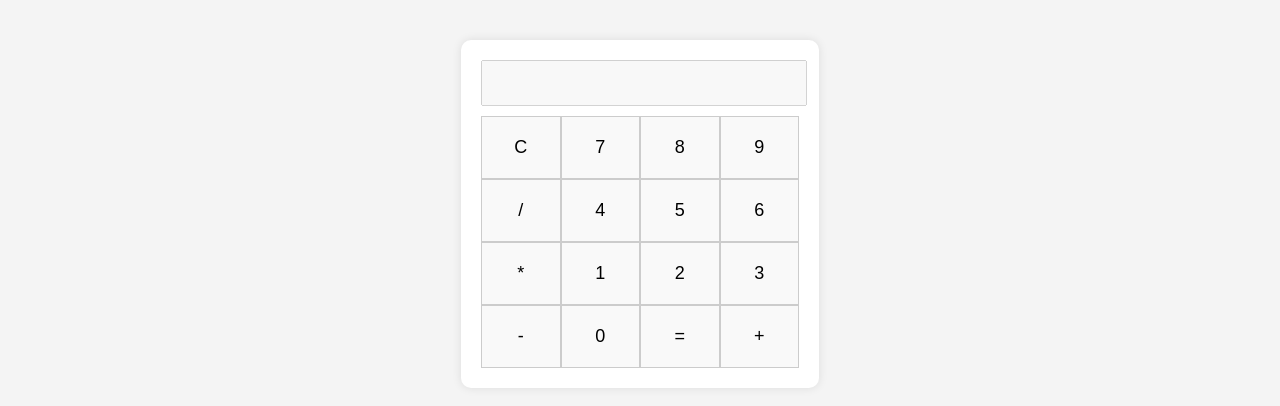
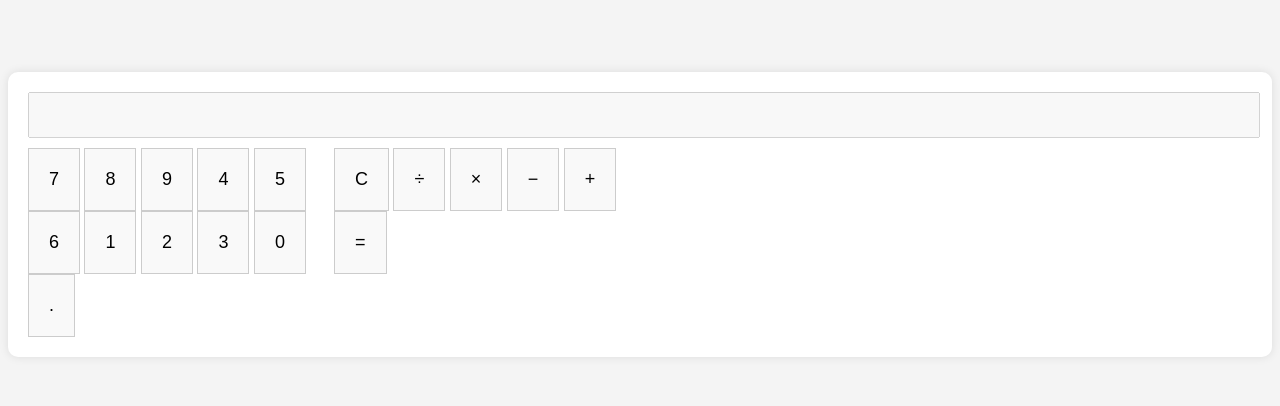
Before and after one commit to anonymByte-404/html-projects, a plain HTML site: page beginner-projects/calculator/index.html in a window 1280 px wide. Shown: the part 194-600 px from the top of the page. Drawn offline with Linux system fonts and the light colour scheme.

Commit message:
refactor: reorganize calculator buttons into separate sections for numbers and operators

```diff
--- a/beginner-projects/calculator/index.html
+++ b/beginner-projects/calculator/index.html
@@ -1,33 +1,41 @@
 <!DOCTYPE html>
 <html lang="en">
+
 <head>
     <meta charset="UTF-8">
     <meta name="viewport" content="width=device-width, initial-scale=1.0">
     <title>Calculator</title>
     <link rel="stylesheet" href="styles.css">
 </head>
+
 <body>
     <div class="calculator">
         <input type="text" id="display" disabled>
         <div class="buttons">
-            <button onclick="clearDisplay()">C</button>
+            <div class="numbers">
                 <button onclick="appendToDisplay('7')">7</button>
                 <button onclick="appendToDisplay('8')">8</button>
                 <button onclick="appendToDisplay('9')">9</button>
-            <button onclick="appendToDisplay('/')">/</button>
                 <button onclick="appendToDisplay('4')">4</button>
                 <button onclick="appendToDisplay('5')">5</button>
                 <button onclick="appendToDisplay('6')">6</button>
-            <button onclick="appendToDisplay('*')">*</button>
                 <button onclick="appendToDisplay('1')">1</button>
                 <button onclick="appendToDisplay('2')">2</button>
                 <button onclick="appendToDisplay('3')">3</button>
-            <button onclick="appendToDisplay('-')">-</button>
-            <button onclick="appendToDisplay('0')">0</button>
-            <button onclick="calculate()">=</button>
+                <button onclick="appendToDisplay('0')" class="zero">0</button>
+                <button onclick="appendToDisplay('.')">.</button>
+            </div>
+            <div class="operators">
+                <button onclick="clearDisplay()" class="clear">C</button>
+                <button onclick="appendToDisplay('/')">÷</button>
+                <button onclick="appendToDisplay('*')">×</button>
+                <button onclick="appendToDisplay('-')">−</button>
                 <button onclick="appendToDisplay('+')">+</button>
+                <button onclick="calculate()" class="equals">=</button>
+            </div>
         </div>
     </div>
     <script src="script.js"></script>
 </body>
+
 </html>
```
Lines whose indentation alone changed are shown as unchanged.
